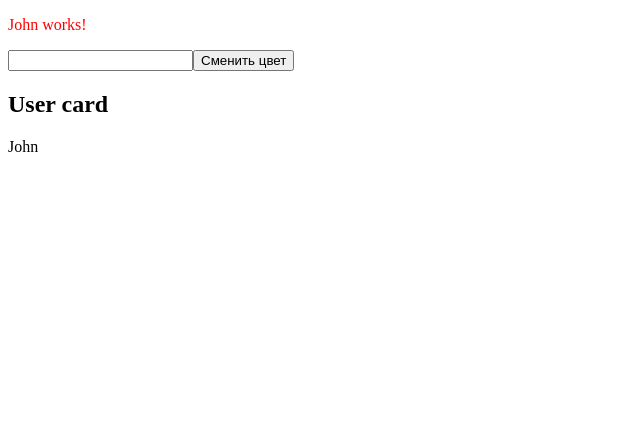
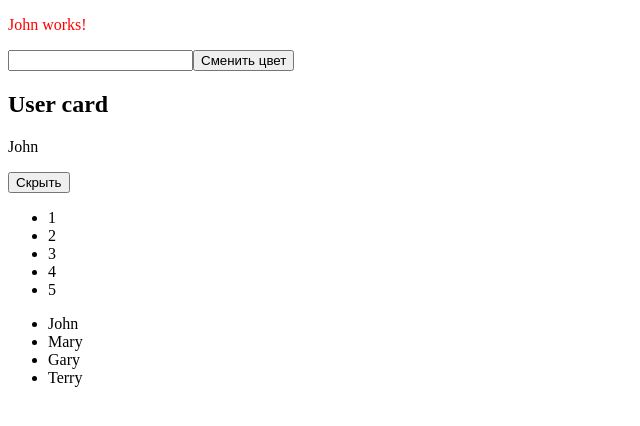
Before and after one commit to xsenia/screencast, an Angular app: page / in a window 1280 px wide. Shown: the top 426 px of the page, without its empty margins (0-640 px from the left). Built offline with nearby package versions, Linux system fonts and the light colour scheme.

Commit message:
Директивы ngIf, ngFor

```diff
--- a/src/app/user/user-card/user-card.component.ts
+++ b/src/app/user/user-card/user-card.component.ts
@@ -1,5 +1,5 @@
 import { Component, OnInit, Input } from '@angular/core';
-import { userInfo } from 'os';
+// import { userInfo } from 'os';
 
 @Component({
   selector: 'app-user-card',
--- a/src/app/user/user.component.html
+++ b/src/app/user/user.component.html
@@ -3,3 +3,19 @@
 <button (click)="changeColor(colorElement.value)">Сменить цвет</button>
 
 <app-user-card [user]="user"></app-user-card>
+
+<p *ngIf="isShown">Директива *ngIf</p>
+
+<button (click)="isShown = !isShown">Скрыть</button>
+
+<ul>
+    <li *ngFor="let i of [1,2,3,4,5]">
+        {{ i }}
+    </li>
+</ul>
+
+<ul>
+    <li *ngFor="let user of users">
+        {{ user.name }}
+    </li>
+</ul>
--- a/src/app/user/user.component.ts
+++ b/src/app/user/user.component.ts
@@ -13,6 +13,13 @@ export class UserComponent implements OnInit {
     name: 'John'
   };
 
+  public users = [
+    {name: 'John'},
+    {name: 'Mary'},
+    {name: 'Gary'},
+    {name: 'Terry'}
+  ];
+
   constructor() {}
 
   ngOnInit() {
```
